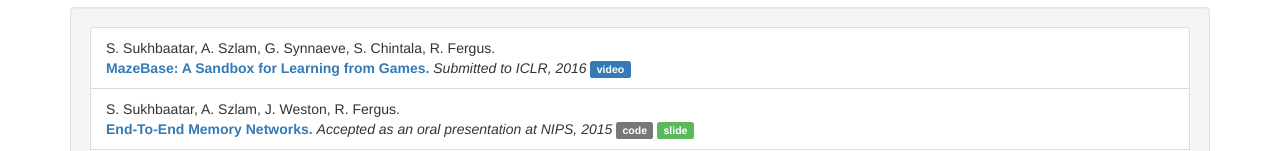
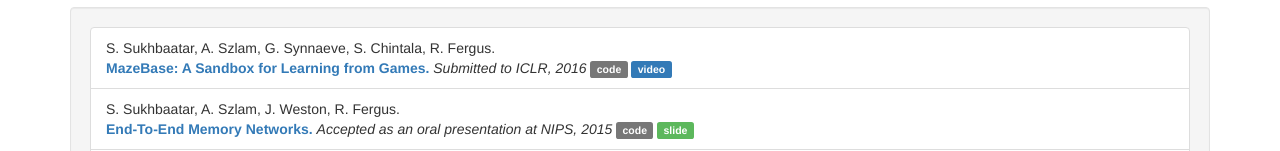
Before and after one commit to tesatory/tesatory.github.io, a plain HTML site: page index.html in a window 1280 px wide. Shown: the part 450-601 px from the top of the page. Drawn offline with nearby package versions, Linux system fonts and the light colour scheme.

Commit message:
mazebase code added

```diff
--- a/index.html
+++ b/index.html
@@ -40,6 +40,7 @@
 	   S. Sukhbaatar, A. Szlam, G. Synnaeve, S. Chintala, R. Fergus. <br/>
 	    <strong class="text-primary"><a href="http://arxiv.org/abs/1511.07401" target="_blank">MazeBase: A Sandbox for Learning from Games.</a></strong>
 	    <em>Submitted to ICLR, 2016</em>
+	    <a class="label label-default" href="http://github.com/facebook/mazebase" target="_blank">code</a>
 	    <a class="label label-primary" href="https://youtu.be/kwnp8jFRi5E" target="_blank">video</a>
 	  </li>
 	  <li class="list-group-item">
```
